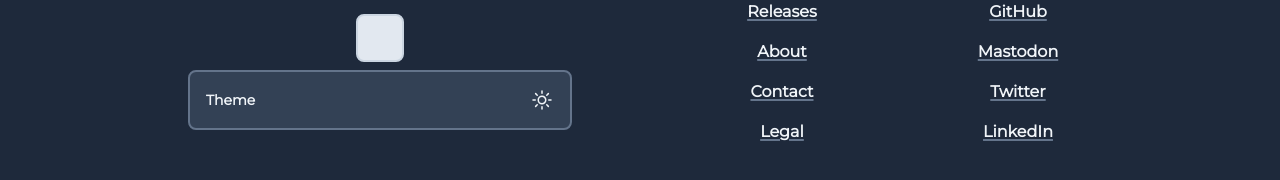
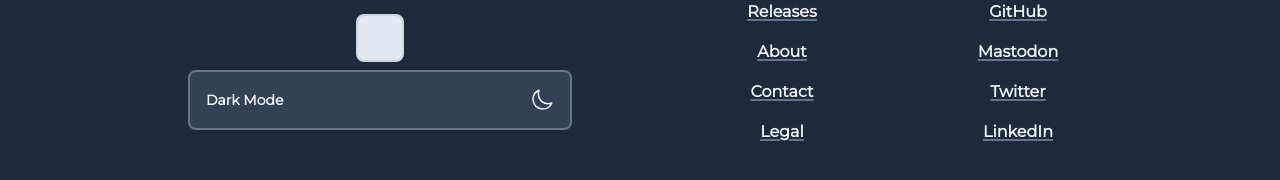
Before and after one commit to matovius/hashtype, a SvelteKit app: page / in a window 1280 px wide. Shown: the part 2068-2248 px from the top of the page. Built offline with nearby package versions, Linux system fonts and the light colour scheme; a web font is replaced by a local one.

Commit message:
Implement theme switcher

```diff
--- a/src/components/landing-page/Footer.svelte
+++ b/src/components/landing-page/Footer.svelte
@@ -1,7 +1,21 @@
 <script lang="ts">
   import SunIcon from "../icons/SunIcon.svelte";
+  import MoonIcon from "../icons/MoonIcon.svelte";
+  import Text from "../typography/Text.svelte";
 
-  import Text from "../typography/Text.svelte";
+  let isDarkMode: boolean = false;
+  let themeLabel: string = "Dark Mode";
+
+  function setTheme() {
+    const root: HTMLElement = document.documentElement;
+    root.classList.toggle("dark");
+  }
+
+  function toggleTheme() {
+    isDarkMode = !isDarkMode;
+    isDarkMode ? (themeLabel = "Light Mode") : (themeLabel = "Dark Mode");
+    setTheme();
+  }
 
   interface AppLink {
     label: string;
@@ -65,9 +79,14 @@
       />
       <button
         class="transition w-full max-w-sm p-4 rounded-lg border-2 border-slate-500 hover:border-slate-300 flex justify-between items-center bg-slate-700 hover:bg-slate-600"
+        on:click={toggleTheme}
       >
-        <Text as="span">Theme</Text>
-        <SunIcon />
+        <Text as="span">{themeLabel}</Text>
+        {#if isDarkMode}
+          <SunIcon />
+        {:else}
+          <MoonIcon />
+        {/if}
       </button>
     </div>
     <div class="w-full flex justify-between align-center">
```
